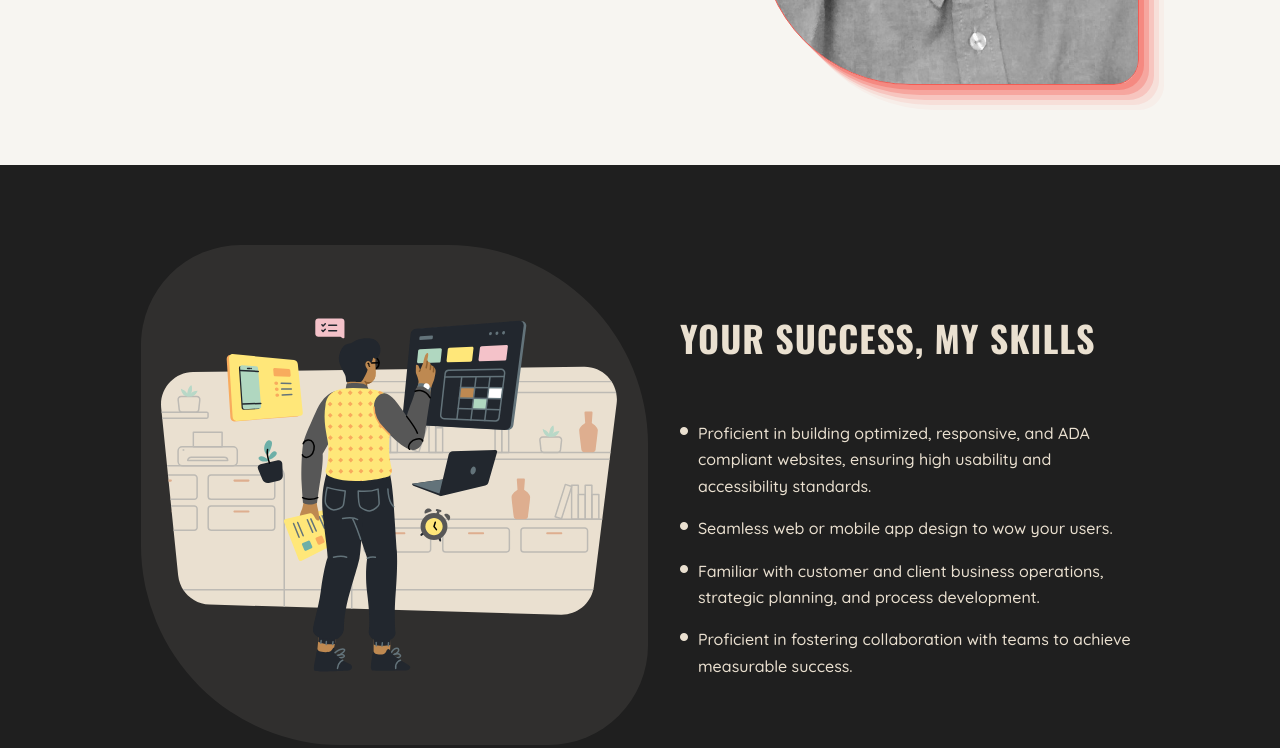
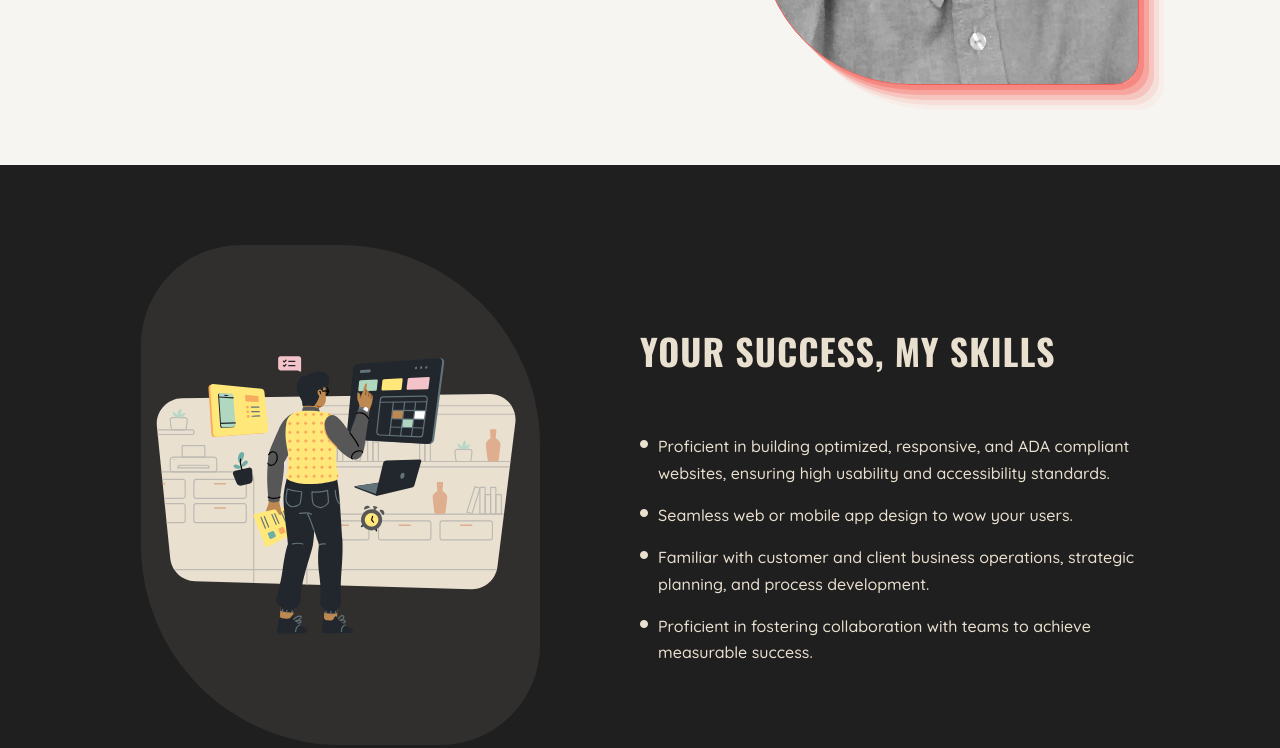
Before and after one commit to RoLo-dev/rolando_astro, an Astro site: page / in a window 1280 px wide. Shown: the part 681-1429 px from the top of the page. Built offline with nearby package versions, Linux system fonts and the light colour scheme; Astro itself is replaced by a stand-in of ours.

Commit message:
updating site

```diff
--- a/src/components/Qualifications.astro
+++ b/src/components/Qualifications.astro
@@ -39,7 +39,8 @@
         justify-content: space-between;
     }
     .qualities-container .img-col{
-        width: 53%;
+        /* width: 53%; */
+        width: 40%;
         height: 500px;
         background-image: url('../assets/images/quality-img.svg');
         background-repeat: no-repeat;
@@ -50,7 +51,8 @@
         border-radius: 100px 200px 100px 200px;
     }
     .qualities-container .text-col{
-        width: 48%;
+        /* width: 48%; */
+        width: 50%;
         display: flex;
         justify-content: center;
         align-items: center;
```
